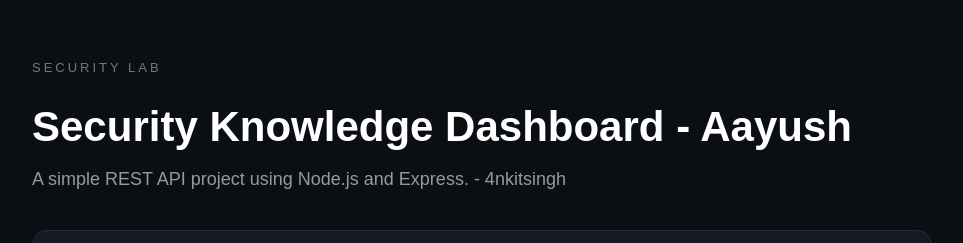
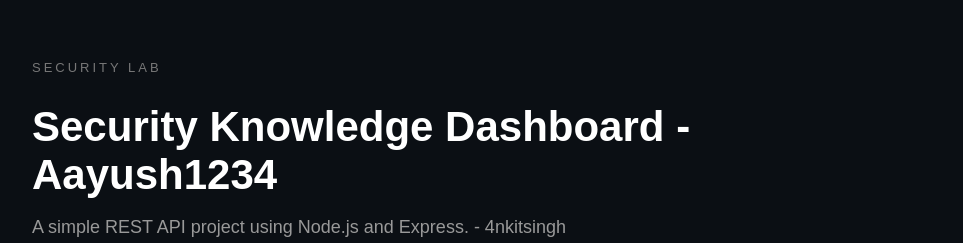
Before and after one commit to LuCiFeR01417/devops_learn, a plain HTML site: page Frontend/index.html in a window 1280 px wide. Shown: the top 243 px of the page, without its empty margins (158-1121 px from the left). Drawn offline with Linux system fonts and the light colour scheme; no server answers.

Commit message:
again new update

```diff
--- a/Frontend/index.html
+++ b/Frontend/index.html
@@ -32,7 +32,7 @@
         </p>
 
         <h1>
-            Security Knowledge Dashboard - Aayush
+            Security Knowledge Dashboard - Aayush1234
         </h1>
 
         <p class="subtitle">
```
